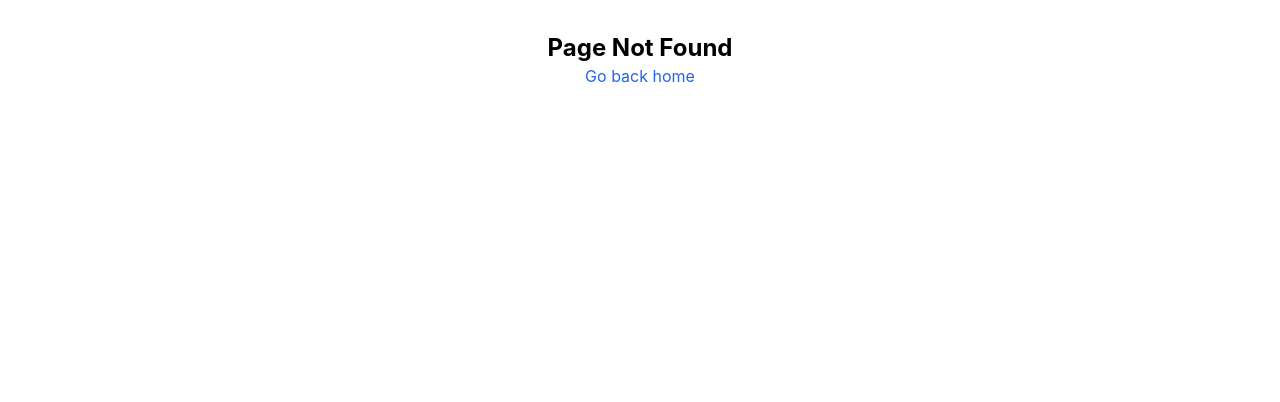
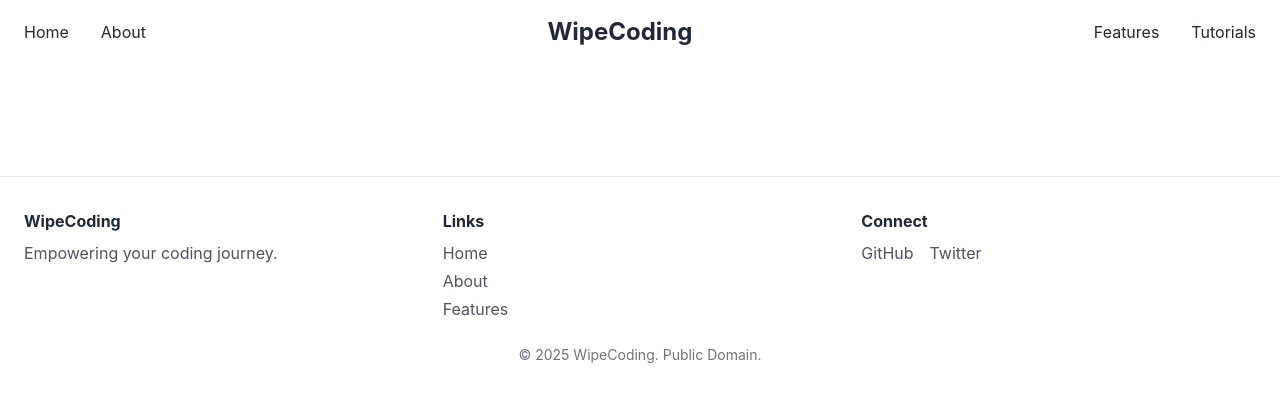
Before and after one commit to godomainz/wipe_coding_web_react, a React (Create React App) app: page /ai-suggestion in a window 1280 px wide. Before the commit this address had no page. Shown: the top 402 px of the page. Built offline with nearby package versions, Linux system fonts and the light colour scheme.

Commit message:
added AISuggestion page

```diff
--- /dev/null
+++ b/src/Pages/AISuggestion.tsx
@@ -0,0 +1,44 @@
+import React, { useEffect } from 'react';
+import { Helmet } from 'react-helmet';
+import { motion } from 'framer-motion';
+import Navbar from '../components/Navbar';
+import Footer from '../components/Footer';
+
+const containerVariants = {
+  hidden: {},
+  visible: {
+    transition: { staggerChildren: 0.2, when: 'beforeChildren' }
+  }
+};
+
+const itemVariants = {
+  hidden: { opacity: 0, y: 20 },
+  visible: { opacity: 1, y: 0, transition: { duration: 0.6, ease: 'easeOut' } }
+};
+
+
+const AISuggestion: React.FC = () => {
+  useEffect(() => {
+    window.scrollTo({ top: 0, behavior: 'auto' });
+  }, []);
+  return <>
+        <Helmet>
+          <title>Describe Requirements in Wipe & Vibe Coding</title>
+          <meta name="description" content="Write precise prompts in Wipe & Vibe Coding to speed delivery and reduce rework." />
+        </Helmet>
+        <Navbar />
+        <motion.main
+          className="pt-20"
+          initial="hidden"
+          animate="visible"
+          variants={containerVariants}
+        >
+          <div className="max-w-4xl mx-auto px-4 py-12 prose lg:prose-xl">
+
+          </div>
+        </motion.main>
+        <Footer />
+  </>
+}
+
+export default AISuggestion;
--- a/src/components/Features.tsx
+++ b/src/components/Features.tsx
@@ -62,6 +62,9 @@ const Features: React.FC = () => {
                 if (f.title === 'Prompt') {
                   navigate('/prompt');
                 }
+                if (f.title === 'AI Suggestion') {
+                  navigate('/ai-suggestion');
+                }
               }}
             >
               <div className="mx-auto w-24 h-24 bg-white rounded-full flex items-center justify-center shadow-md mb-4">
--- a/src/index.tsx
+++ b/src/index.tsx
@@ -6,6 +6,7 @@ import reportWebVitals from './reportWebVitals';
 import HomePage from './pages/HomePage';
 import DefineConceptSection from './pages/DefineConceptSection';
 import Prompt from './pages/Prompt';
+import AISuggestion from './pages/AISuggestion';
 
 const root = ReactDOM.createRoot(
   document.getElementById('root') as HTMLElement
@@ -27,7 +28,10 @@ root.render(
           path="/prompt"
           element={<Prompt />}
         />
-
+        <Route
+          path="/ai-suggestion"
+          element={<AISuggestion />}
+        />
         {/* Fallback 404 (optional) */}
         <Route
           path="*"
```
